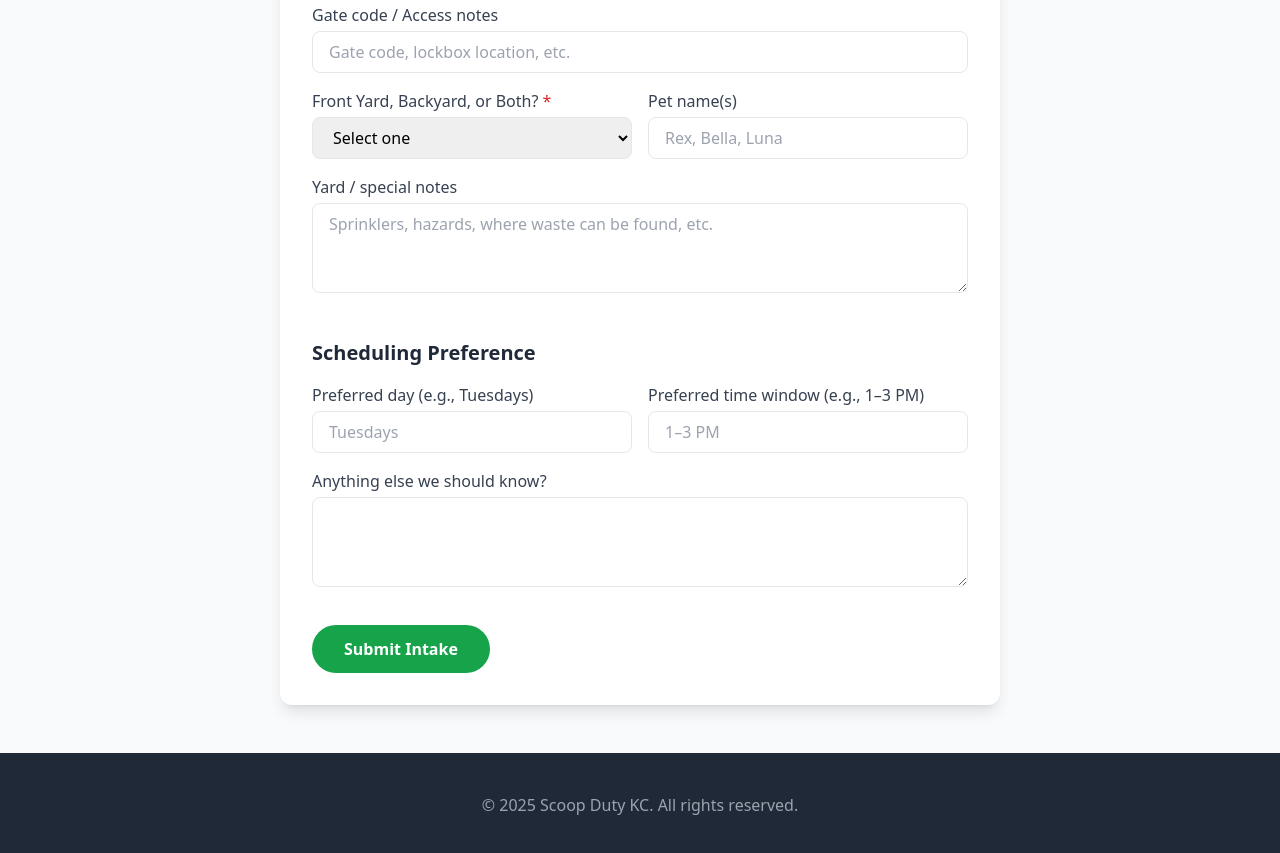
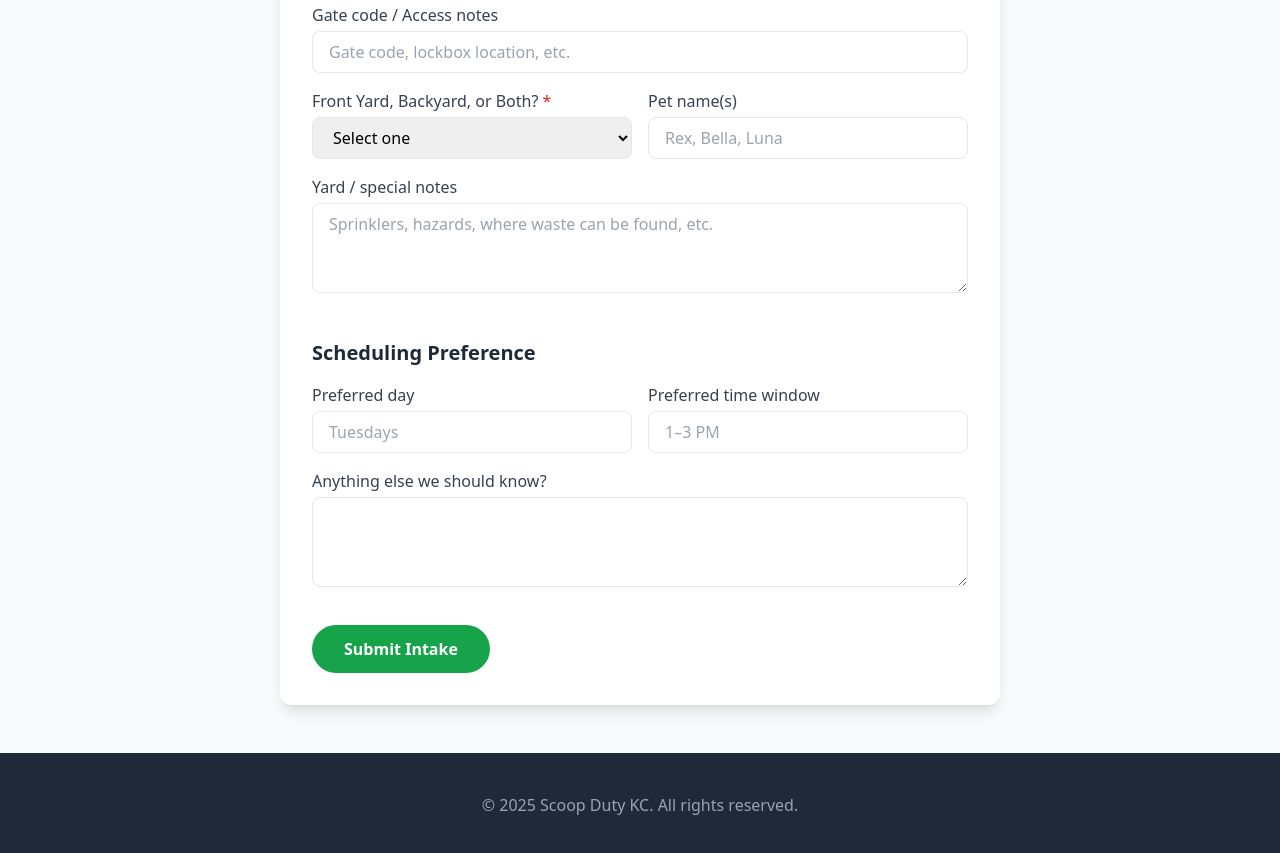
Before and after one commit to scoopdutykc/CodexScoop, a website: page intake.html in a window 1280 px wide. Shown: the part 667-1520 px from the top of the page. Drawn offline with nearby package versions, Linux system fonts and the light colour scheme; no server answers.

Commit message:
Update intake.html

```diff
--- a/intake.html
+++ b/intake.html
@@ -111,11 +111,11 @@
         <h2 class="text-xl font-bold text-gray-800 mt-10 mb-4">Scheduling Preference</h2>
         <div class="grid md:grid-cols-2 gap-4">
           <div>
-            <label class="block text-gray-700 font-medium mb-1">Preferred day (e.g., Tuesdays)</label>
+            <label class="block text-gray-700 font-medium mb-1">Preferred day</label>
             <input id="prefDay" name="prefDay" class="w-full px-4 py-2 border rounded-lg focus:ring-2 focus:ring-green-500 focus:border-green-500" placeholder="Tuesdays"/>
           </div>
           <div>
-            <label class="block text-gray-700 font-medium mb-1">Preferred time window (e.g., 1–3 PM)</label>
+            <label class="block text-gray-700 font-medium mb-1">Preferred time window</label>
             <input id="prefTime" name="prefTime" class="w-full px-4 py-2 border rounded-lg focus:ring-2 focus:ring-green-500 focus:border-green-500" placeholder="1–3 PM"/>
           </div>
           <div class="md:col-span-2">
```
